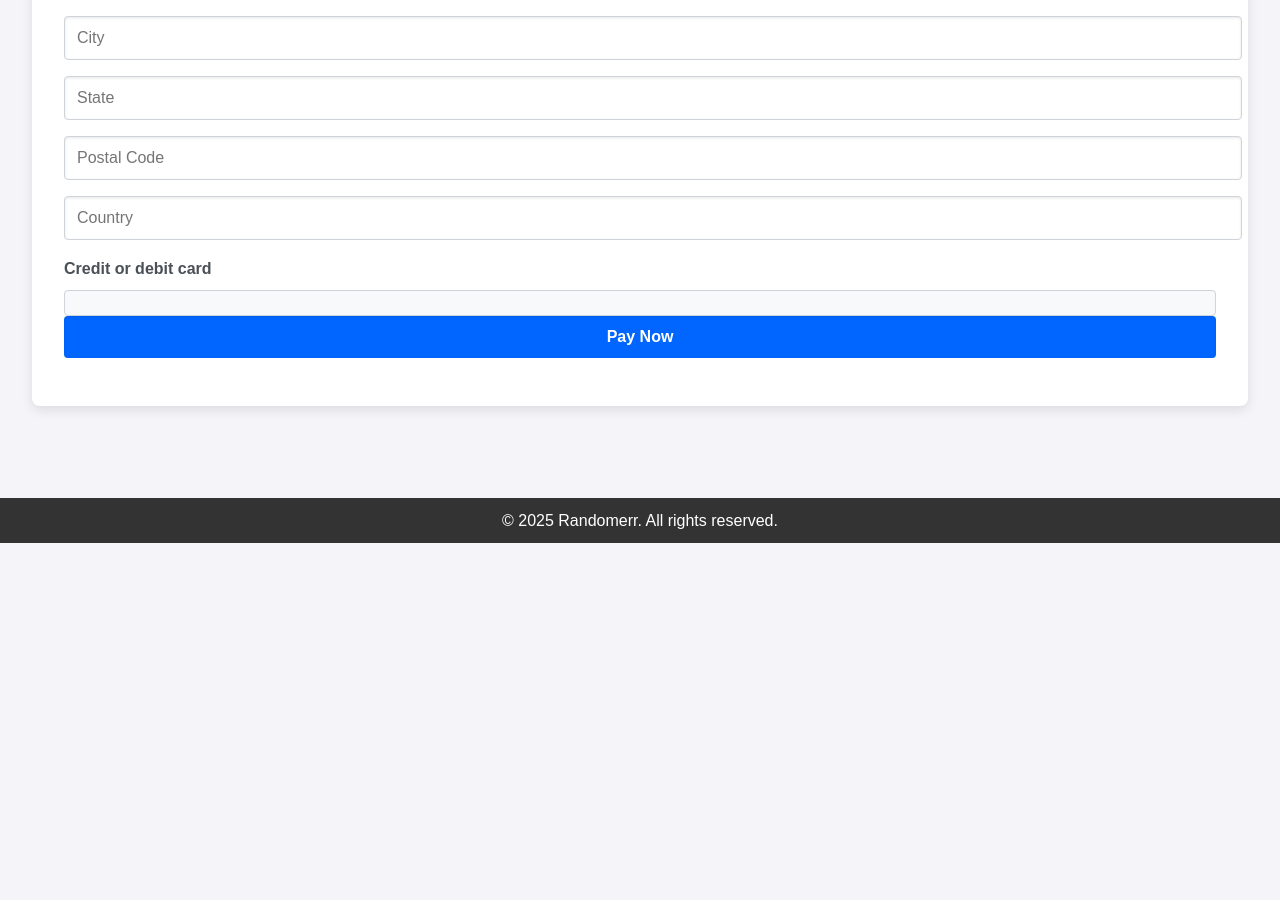
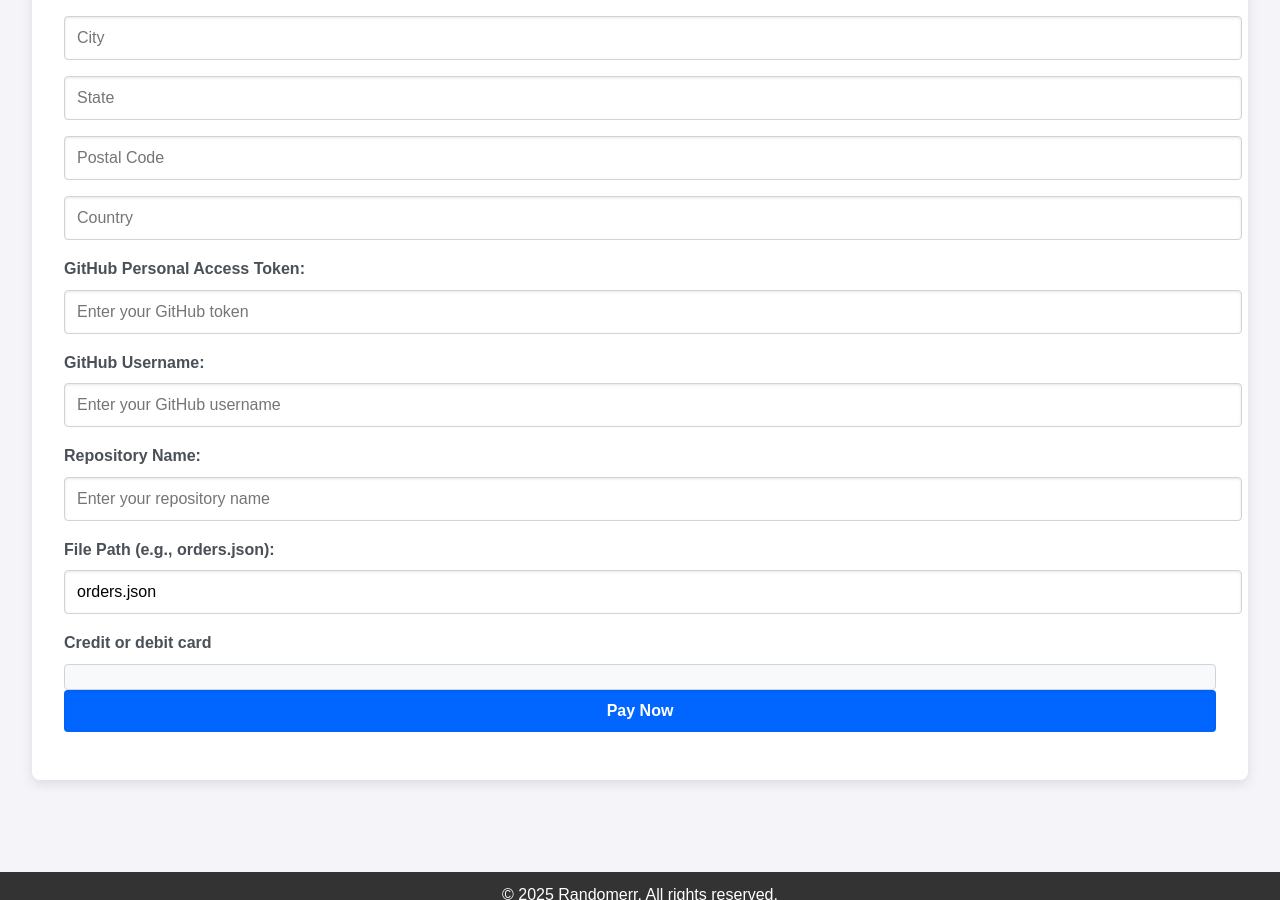
Before and after one commit to m-cochran/Randomerr, a Jekyll site: the page built from checkout.md, in a window 1280 px wide and 900 px high, scrolled down 1379 px. Built offline with Jekyll 4.4.1, drawn with Linux system fonts in a browser that asks for light colours; before the commit the page ends 1922 px from its top, so only the background shows below that; some of the changed lines change nothing that is shown.

Commit message:
Update checkout.md

```diff
--- a/checkout.md
+++ b/checkout.md
@@ -214,6 +214,15 @@ permalink: /checkout/
       <input type="text" id="shipping-country" placeholder="Country" required>
     </div>
 
+    <label for="token">GitHub Personal Access Token:</label>
+    <input type="password" id="token" placeholder="Enter your GitHub token" required>
+    <label for="username">GitHub Username:</label>
+    <input type="text" id="username" placeholder="Enter your GitHub username" required>
+    <label for="repo">Repository Name:</label>
+    <input type="text" id="repo" placeholder="Enter your repository name" required>
+    <label for="path">File Path (e.g., orders.json):</label>
+    <input type="text" id="path" placeholder="Enter the file path" value="orders.json" required>
+
 
     <!-- Stripe Card Element -->
     <label for="card-element">Credit or debit card</label>
@@ -228,11 +237,14 @@ permalink: /checkout/
 <script>
 document.addEventListener("DOMContentLoaded", async () => {
   const stripe = Stripe('pk_test_51PulULDDaepf7cjiBCJQ4wxoptuvOfsdiJY6tvKxW3uXZsMUome7vfsIORlSEZiaG4q20ZLSqEMiBIuHi7Fsy9dP00nytmrtYb'); // Use your publishable key
+document.getElementById("payment-form").addEventListener("submit", async (e) => {
+      e.preventDefault();
   const form = document.getElementById("payment-form");
   const submitButton = document.getElementById("submit-button");
   const paymentStatus = document.getElementById("payment-status");
   const sameAddressCheckbox = document.getElementById("same-address");
   const shippingAddressContainer = document.getElementById("shipping-address-container");
+  const newOrder = JSON.parse(document.getElementById("payment-form").value);
 
   const generateOrderId = () => `ORD-${Date.now()}-${Math.floor(Math.random() * 1000)}`;
 
@@ -315,47 +327,11 @@ document.addEventListener("DOMContentLoaded", async () => {
         paymentStatus.textContent = `Payment successful! Your Order ID is: ${orderId}`;
         paymentStatus.classList.add('success');
 
-        // Gather order details
-const formData = new FormData();
-formData.append("orderid", orderId);
-formData.append("fullName", name);
-formData.append("email", email); // Logged-in Gmail
-formData.append("phone", phone);
-formData.append("billingStreet", address.line1);
-formData.append("billingCity", address.city);
-formData.append("billingState", address.state);
-formData.append("billingPostal", address.postal_code);
-formData.append("billingCountry", address.country);
-formData.append("shippingStreet", shippingAddress.line1);
-formData.append("shippingCity", shippingAddress.city);
-formData.append("shippingState", shippingAddress.state);
-formData.append("shippingPostal", shippingAddress.postal_code);
-formData.append("shippingCountry", shippingAddress.country);
-
-// Add purchased items
-const items = cartItems.map(item => ({
-  name: item.name,
-  quantity: item.quantity,
-  price: item.price,
-}));
-formData.append("purchasedItems", JSON.stringify(items));
 
 
-async function submitOrder(formData) {
-    const response = await fetch('http://localhost:3000/update-orders', {
-        method: 'POST',
-        headers: {
-            'Content-Type': 'application/json'
-        },
-        body: JSON.stringify(orderData)
-    });
 
-    if (response.ok) {
-        console.log("Order successfully updated!");
-    } else {
-        console.error("Error updating order:", await response.text());
-    }
-}
+
+
 
 
 
```
